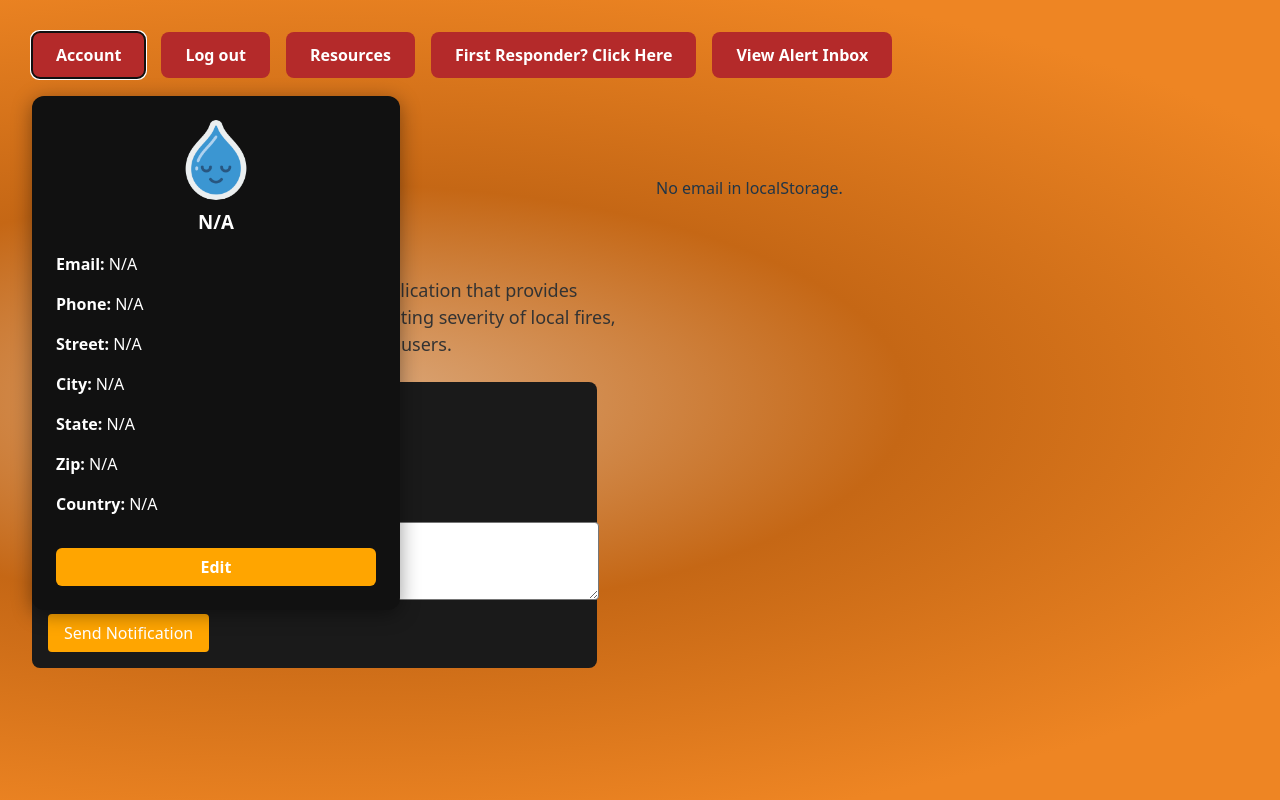
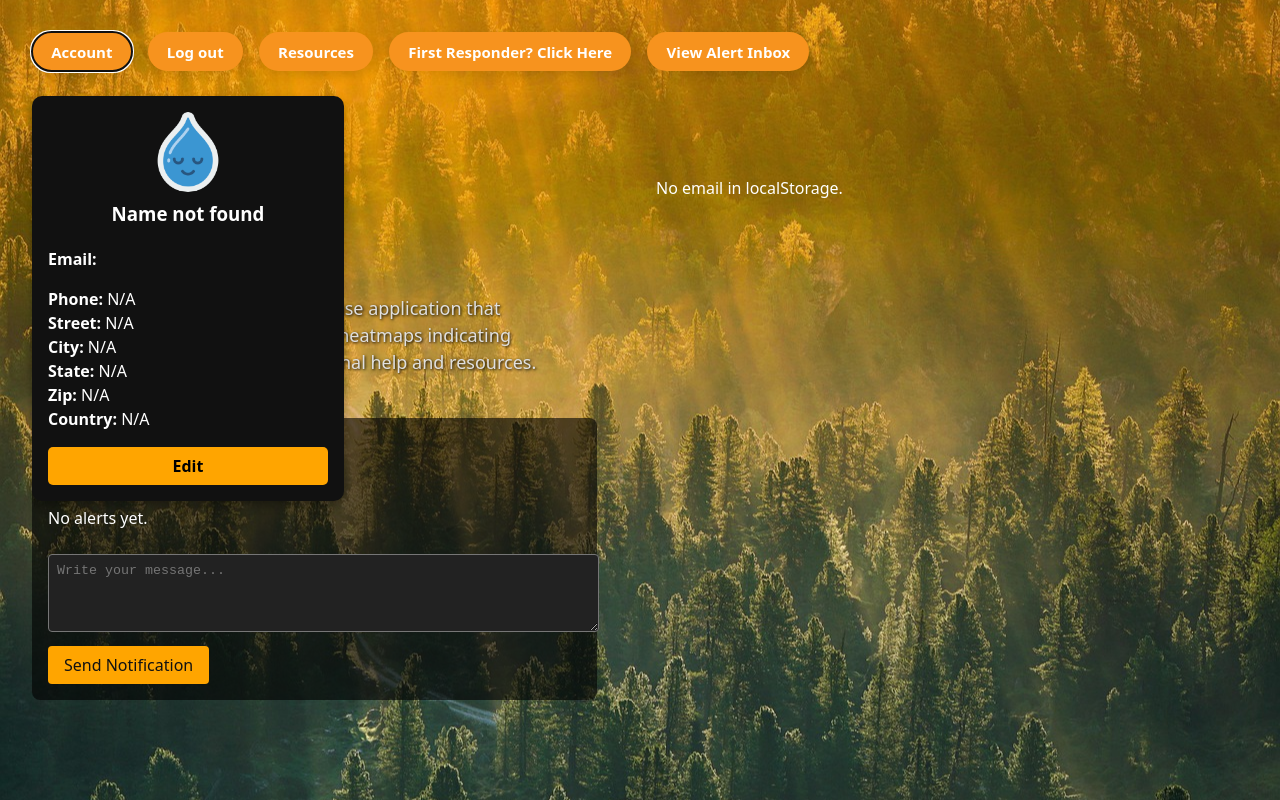
Before and after one commit to aj202088/HorizonHelp, a React (Vite) app in the folder frontend/: page /dashboard in a window 1280 px wide. Both pictures are taken after a click on the button "Account". Built offline with nearby package versions, Linux system fonts and the light colour scheme.

Commit message:
fixed up the dashboard a bit more

```diff
--- a/frontend/src/components/ButtonsTop.jsx
+++ b/frontend/src/components/ButtonsTop.jsx
@@ -5,17 +5,25 @@ const ButtonsTop = ({ onPress, children }) => {
     <button
       onClick={onPress}
       style={{
-        padding: "0.75rem 1.5rem",
-        backgroundColor: "#B42A2A",
+        padding: "0.6rem 1.2rem",
+        backgroundColor: "#f7931e",
         color: "#fff",
         border: "none",
-        borderRadius: "8px",
-        fontWeight: "bold",
-        fontSize: "16px",
+        borderRadius: "999px",
+        fontWeight: "600",
+        fontSize: "15px",
         cursor: "pointer",
+        boxShadow: "0 4px 12px rgba(0, 0, 0, 0.1)",
+        transition: "all 0.2s ease-in-out",
       }}
-      onMouseOver={(e) => (e.target.style.opacity = 0.85)}
-      onMouseOut={(e) => (e.target.style.opacity = 1)}
+      onMouseOver={(e) => {
+        e.target.style.transform = "scale(1.05)";
+        e.target.style.boxShadow = "0 6px 16px rgba(0, 0, 0, 0.2)";
+      }}
+      onMouseOut={(e) => {
+        e.target.style.transform = "scale(1)";
+        e.target.style.boxShadow = "0 4px 12px rgba(0, 0, 0, 0.1)";
+      }}
     >
       {children}
     </button>
--- a/frontend/src/pages/DashboardPage.jsx
+++ b/frontend/src/pages/DashboardPage.jsx
@@ -1,4 +1,5 @@
-// At top of your file:
+// src/pages/DashboardPage.jsx
+
 import React, { useEffect, useState } from "react";
 import MapComponent from "../components/MapComponent";
 import ButtonsTop from "../components/ButtonsTop";
@@ -10,14 +11,13 @@ const DashboardPage = () => {
   const [coords, setCoords] = useState(null);
   const [error, setError] = useState("");
   const [user, setUser] = useState(null);
+  const [notifications, setNotifications] = useState([]);
   const [message, setMessage] = useState("");
-  const [notifications, setNotifications] = useState([]);
   const [isSubmitting, setIsSubmitting] = useState(false);
   const [success, setSuccess] = useState("");
   const [err, setErr] = useState("");
-
   const [showAccount, setShowAccount] = useState(false);
-  const [editMode, setEditMode] = useState(false);
+  const [editing, setEditing] = useState(false);
   const [editedUser, setEditedUser] = useState({});
 
   const email = localStorage.getItem("userEmail");
@@ -25,11 +25,12 @@ const DashboardPage = () => {
   useEffect(() => {
     const fetchUserFromBackend = async () => {
       try {
-        const res = await fetch(`http://localhost:5750/user?email=${email}`);
-        const data = await res.json();
+        const response = await fetch(`http://localhost:5750/user?email=${email}`);
+        const data = await response.json();
+
         if (data.success && data.user) {
           setUser(data.user);
-          setEditedUser(data.user); // initial values for editing
+          setEditedUser(data.user);
           const { street, city, state, zip, country } = data.user;
           const fullAddress = `${street}, ${city}, ${state}, ${zip}, ${country}`;
           const coordinates = await getCoordinatesFromAddress(fullAddress);
@@ -39,6 +40,7 @@ const DashboardPage = () => {
           setError("User not found.");
         }
       } catch (err) {
+        console.error("Error fetching user:", err);
         setError("Failed to load user data.");
       }
     };
@@ -51,7 +53,10 @@ const DashboardPage = () => {
     if (user?._id) {
       axios.get(`http://localhost:5750/notifications/${user._id}`)
         .then(res => setNotifications(res.data.messages))
-        .catch(() => setErr("Failed to load notifications."));
+        .catch(err => {
+          console.error("Notification fetch error:", err);
+          setErr("Failed to load notifications.");
+        });
     }
   }, [user]);
 
@@ -59,40 +64,67 @@ const DashboardPage = () => {
     if (!message) return;
     setIsSubmitting(true);
     try {
-      await axios.post("http://localhost:5750/notifications/user-alert", {
+      const res = await axios.post("http://localhost:5750/notifications/user-alert", {
         userEmail: email,
         message
       });
+      setSuccess(res.data.message);
       setMessage("");
-      setSuccess("Notification sent.");
       const updated = await axios.get(`http://localhost:5750/notifications/${user._id}`);
       setNotifications(updated.data.messages);
-    } catch {
+    } catch (err) {
+      console.error("Notification send error:", err);
       setErr("Failed to send message.");
     } finally {
       setIsSubmitting(false);
     }
   };
 
+  const handleEditChange = (e) => {
+    setEditedUser({ ...editedUser, [e.target.name]: e.target.value });
+  };
+
   const handleSave = async () => {
     try {
-      const res = await axios.put(`http://localhost:5750/user/${user._id}`, editedUser);
-      if (res.data.success) {
+      const response = await axios.put(`http://localhost:5750/user/${user._id}`, editedUser);
+      if (response.data.success) {
         setUser(editedUser);
-        setEditMode(false);
-        setSuccess("Account updated.");
+        setEditing(false);
+      } else {
+        alert("Failed to update profile.");
       }
-    } catch {
-      setErr("Failed to update profile.");
+    } catch (err) {
+      console.error("Error updating user:", err);
+      alert("Error saving changes.");
     }
   };
 
   return (
-    <div style={{ background: 'radial-gradient(92.52% 55.47% at 25.97% 50%, #DCAA7E 0%, #C56715 48.56%, #EE8523 100%)', height: "100vh", width: "100vw", padding: "2rem", boxSizing: "border-box", position: "relative" }}>
+    <div style={{
+      backgroundImage: 'url(/src/assets/forest.jpg)',
+      backgroundSize: 'cover',
+      backgroundPosition: 'center',
+      height: '100vh',
+      width: '100vw',
+      padding: '2rem',
+      boxSizing: 'border-box',
+      position: 'relative',
+      color: "#fff"
+    }}>
+      <div style={{
+        position: "absolute",
+        top: "0",
+        left: "0",
+        width: "100%",
+        height: "100%",
+        backgroundColor: "rgba(34, 63, 40, 0.5)",
+        zIndex: -1
+      }}></div>
+
       <div style={{ position: "absolute", top: "2rem", left: "2rem", display: "flex", gap: "1rem" }}>
         <ButtonsTop onPress={() => setShowAccount(!showAccount)}>Account</ButtonsTop>
         <ButtonsTop onPress={() => {
-          localStorage.removeItem("userEmail");
+          localStorage.clear();
           window.location.href = "/login";
         }}>Log out</ButtonsTop>
         <ButtonsTop>Resources</ButtonsTop>
@@ -101,71 +133,104 @@ const DashboardPage = () => {
       </div>
 
       {showAccount && (
-        <div style={{ position: "absolute", top: "6rem", left: "2rem", backgroundColor: "#111", color: "white", borderRadius: "12px", padding: "1.5rem", width: "320px", zIndex: 100, boxShadow: "0 4px 20px rgba(0,0,0,0.4)" }}>
-          <img src={droplet} alt="avatar" style={{ width: "80px", height: "80px", borderRadius: "50%", display: "block", margin: "0 auto" }} />
-          <h3 style={{ textAlign: "center", margin: "0.5rem 0" }}>{user?.name || "N/A"}</h3>
-          <p><strong>Email:</strong> {user?.email || "N/A"}</p>
+        <div style={{
+          position: "absolute", top: "6rem", left: "2rem", zIndex: 10,
+          backgroundColor: "#111", borderRadius: "10px", padding: "1rem", width: "280px",
+          boxShadow: "0 4px 10px rgba(0,0,0,0.3)", color: "#fff"
+        }}>
+          <img src={droplet} alt="avatar" style={{
+            width: "80px", height: "80px", borderRadius: "50%",
+            display: "block", margin: "0 auto"
+          }} />
+          <h3 style={{ textAlign: "center", marginTop: "0.5rem", fontWeight: "bold" }}>{user?.name || "Name not found"}</h3>
+          <p><strong>Email:</strong> {user?.email}</p>
 
-          {["phone", "street", "city", "state", "zip", "country"].map(field => (
-            <p key={field}>
+          {["phone", "street", "city", "state", "zip", "country"].map((field) => (
+            <div key={field}>
               <strong>{field.charAt(0).toUpperCase() + field.slice(1)}:</strong>{" "}
-              {editMode ? (
+              {editing ? (
                 <input
-                  type="text"
+                  name={field}
                   value={editedUser[field] || ""}
-                  onChange={(e) => setEditedUser({ ...editedUser, [field]: e.target.value })}
-                  style={{ marginLeft: "8px", padding: "3px", borderRadius: "4px", border: "none" }}
+                  onChange={handleEditChange}
+                  style={{ backgroundColor: "#333", color: "#fff", border: "none", borderRadius: "4px", padding: "4px", marginTop: "2px", width: "100%" }}
                 />
               ) : (
                 user?.[field] || "N/A"
               )}
-            </p>
+            </div>
           ))}
 
-          {editMode ? (
-            <button onClick={handleSave} style={{ marginTop: "1rem", backgroundColor: "#FFA500", color: "white", padding: "0.5rem 1rem", border: "none", borderRadius: "6px", width: "100%", fontWeight: "bold" }}>
-              Save
-            </button>
-          ) : (
-            <button onClick={() => setEditMode(true)} style={{ marginTop: "1rem", backgroundColor: "#FFA500", color: "white", padding: "0.5rem 1rem", border: "none", borderRadius: "6px", width: "100%", fontWeight: "bold" }}>
-              Edit
-            </button>
-          )}
+          <button
+            onClick={editing ? handleSave : () => setEditing(true)}
+            style={{
+              marginTop: "1rem",
+              width: "100%",
+              padding: "0.5rem",
+              backgroundColor: "#ffa500",
+              border: "none",
+              borderRadius: "5px",
+              cursor: "pointer",
+              fontWeight: "bold"
+            }}
+          >
+            {editing ? "Save" : "Edit"}
+          </button>
         </div>
       )}
 
       <div style={{ display: "flex", marginTop: "8rem", alignItems: "flex-start", gap: "2rem" }}>
-        <div style={{ flex: 1 }}>
-          <h1 style={{ fontSize: "3rem", fontWeight: "bold" }}>HorizonHelp</h1>
-          <p style={{ color: "#333", fontSize: "18px", maxWidth: "600px" }}>
-            HorizonHelp is an emergency response application that provides users with real-time alerts, heatmaps indicating severity of local fires, and informational help and resources to its users.
+        <div style={{ flex: 1, display: "flex", flexDirection: "column" }}>
+          <h1 style={{ fontSize: "3rem", fontWeight: "bold", textShadow: "1px 1px 5px #000" }}>HorizonHelp</h1>
+          <p style={{
+            fontSize: "18px",
+            color: "#e0e0e0",
+            fontWeight: "500",
+            textShadow: "1px 1px 3px #000",
+            maxWidth: "90%"
+          }}>
+            HorizonHelp is an emergency response application that provides users with real-time alerts,
+            heatmaps indicating severity of local fires, and informational help and resources.
           </p>
 
-          <div style={{ marginTop: "1.5rem", backgroundColor: "#1a1a1a", padding: "1rem", borderRadius: "8px", color: "white", maxWidth: "90%" }}>
-            <h2>Alerts</h2>
+          <div style={{
+            marginTop: "1.5rem",
+            background: "rgba(0, 0, 0, 0.6)",
+            padding: "1rem",
+            borderRadius: "8px",
+            color: "white",
+            maxWidth: "90%",
+          }}>
+            <h2 style={{ marginBottom: "0.5rem" }}>Alerts</h2>
             {notifications.length === 0 ? (
               <p>No alerts yet.</p>
             ) : (
-              notifications.map((note, i) => (
-                <div key={i} style={{ backgroundColor: "#333", padding: "0.5rem", marginBottom: "0.5rem", borderRadius: "5px" }}>
+              notifications.map((note, index) => (
+                <div key={index} style={{
+                  backgroundColor: "#333",
+                  padding: "0.5rem",
+                  marginBottom: "0.5rem",
+                  borderRadius: "5px"
+                }}>
                   {note.message}
                 </div>
               ))
             )}
+
             <textarea
               placeholder="Write your message..."
               value={message}
               onChange={(e) => setMessage(e.target.value)}
-              style={{ width: "100%", height: "60px", marginTop: "0.5rem", padding: "0.5rem", borderRadius: "4px" }}
+              style={{ width: "100%", height: "60px", marginTop: "0.5rem", padding: "0.5rem", borderRadius: "4px", background: "#222", color: "#fff" }}
             />
             <button
               onClick={handleSend}
               disabled={isSubmitting}
-              style={{ marginTop: "0.5rem", padding: "0.5rem 1rem", backgroundColor: "#FFA500", color: "white", border: "none", borderRadius: "4px", cursor: "pointer" }}
+              style={{ marginTop: "0.5rem", padding: "0.5rem 1rem", backgroundColor: "#ffa500", color: "#111", border: "none", borderRadius: "4px", cursor: "pointer" }}
             >
               {isSubmitting ? "Sending..." : "Send Notification"}
             </button>
-            {success && <p style={{ color: "green", marginTop: "0.5rem" }}>{success}</p>}
+            {success && <p style={{ color: "lightgreen", marginTop: "0.5rem" }}>{success}</p>}
             {err && <p style={{ color: "red", marginTop: "0.5rem" }}>{err}</p>}
           </div>
         </div>
```
